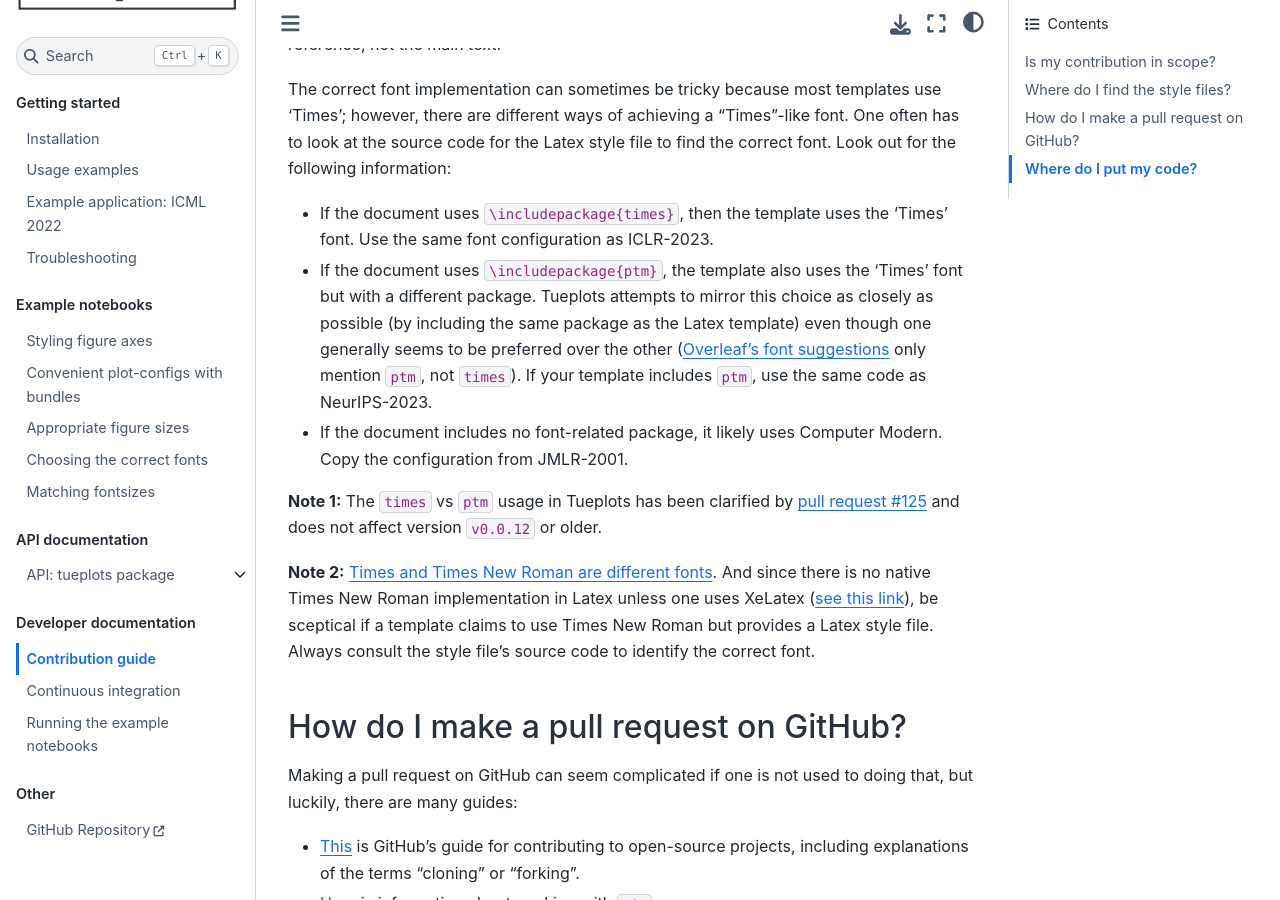
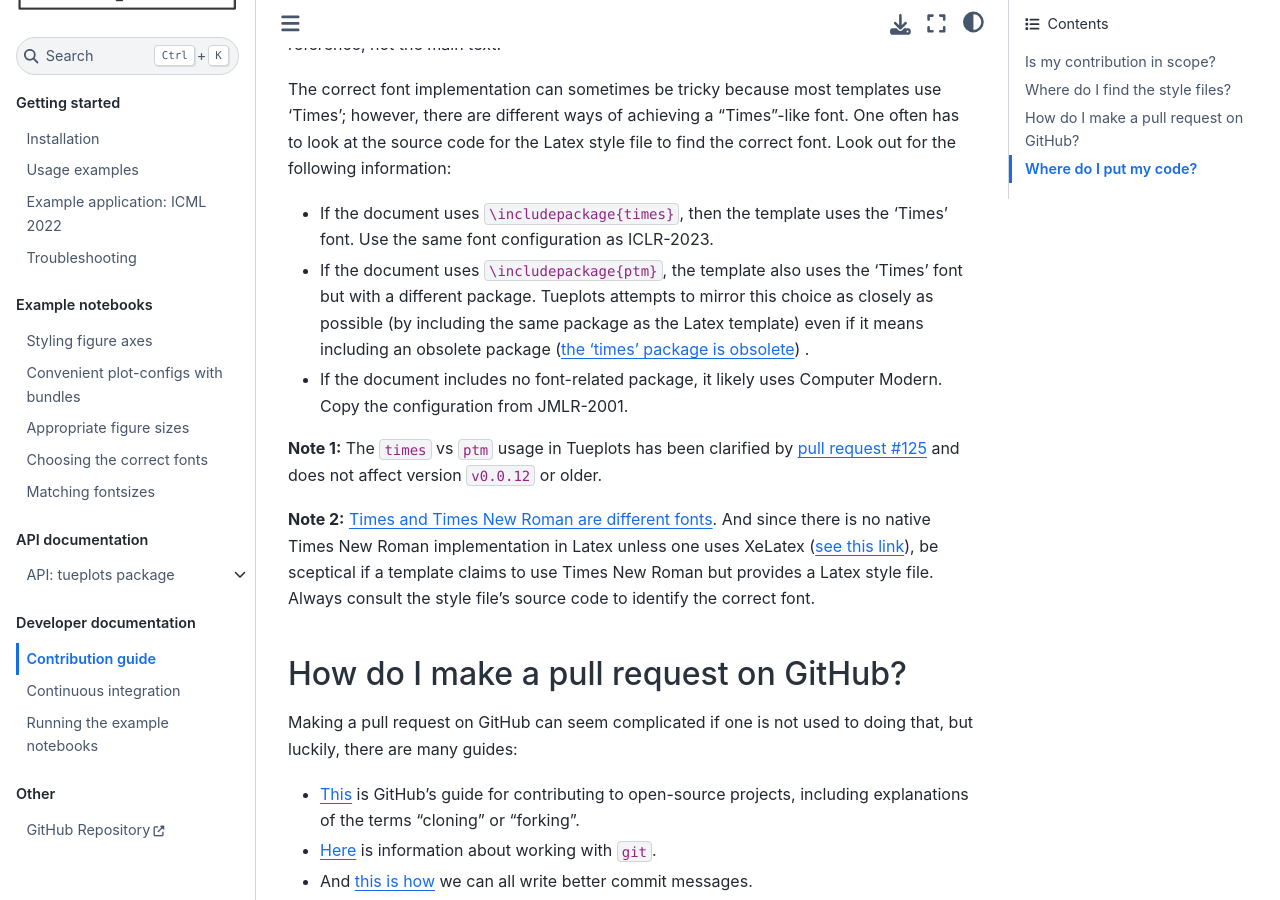
Before and after one commit to pnkraemer/tueplots, a Sphinx documentation site: the page built from docs/source/docs_dev/contribution_guide.md, in a window 1280 px wide and 900 px high, scrolled down 589 px. Built offline with Sphinx 7.4.7 and the Sphinx Book theme 1.1.4, drawn with Linux system fonts in a browser that asks for light colours; pages that are not in the unit, such as notebooks, are missing from menus.

Commit message:
Updated a link

```diff
--- a/docs/source/docs_dev/contribution_guide.md
+++ b/docs/source/docs_dev/contribution_guide.md
@@ -26,7 +26,7 @@ One often has to look at the source code for the Latex style file to find the co
 Look out for the following information:
 
 * If the document uses `\includepackage{times}`, then the template uses the 'Times' font. Use the same font configuration as ICLR-2023.
-* If the document uses `\includepackage{ptm}`, the template also uses the 'Times' font but with a different package. Tueplots attempts to mirror this choice as closely as possible (by including the same package as the Latex template) even though one generally seems to be preferred over the other ([Overleaf's font suggestions](https://www.overleaf.com/learn/latex/Font_typefaces) only mention `ptm`, not `times`). If your template includes `ptm`, use the same code as NeurIPS-2023.
+* If the document uses `\includepackage{ptm}`, the template also uses the 'Times' font but with a different package. Tueplots attempts to mirror this choice as closely as possible (by including the same package as the Latex template) even if it means including an obsolete package ([the 'times' package is obsolete](https://ctan.org/pkg/times)) .
 * If the document includes no font-related package, it likely uses Computer Modern. Copy the configuration from JMLR-2001.
 
 **Note 1:**
@@ -36,7 +36,6 @@ The `times` vs `ptm` usage in Tueplots has been clarified by [pull request #125]
 [Times and Times New Roman are different fonts](https://creativepro.com/times-roman-vs-times-new-roman/).
 And since there is no native Times New Roman implementation in Latex unless one uses XeLatex ([see this link](https://tex.stackexchange.com/questions/153168/how-to-set-document-font-to-times-new-roman-by-command)), be sceptical if a template claims to use Times New Roman but provides a Latex style file.
 Always consult the style file's source code to identify the correct font.
-
 
 
 
```
